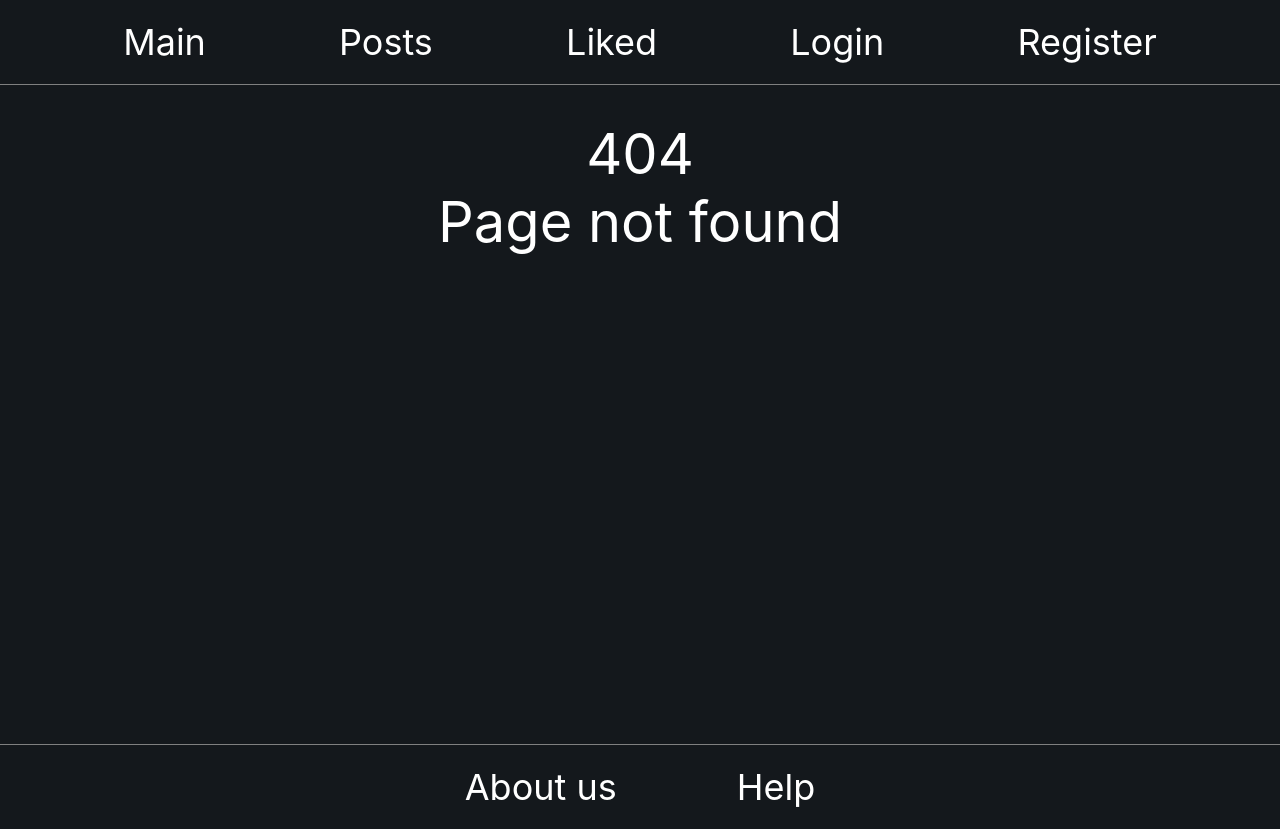
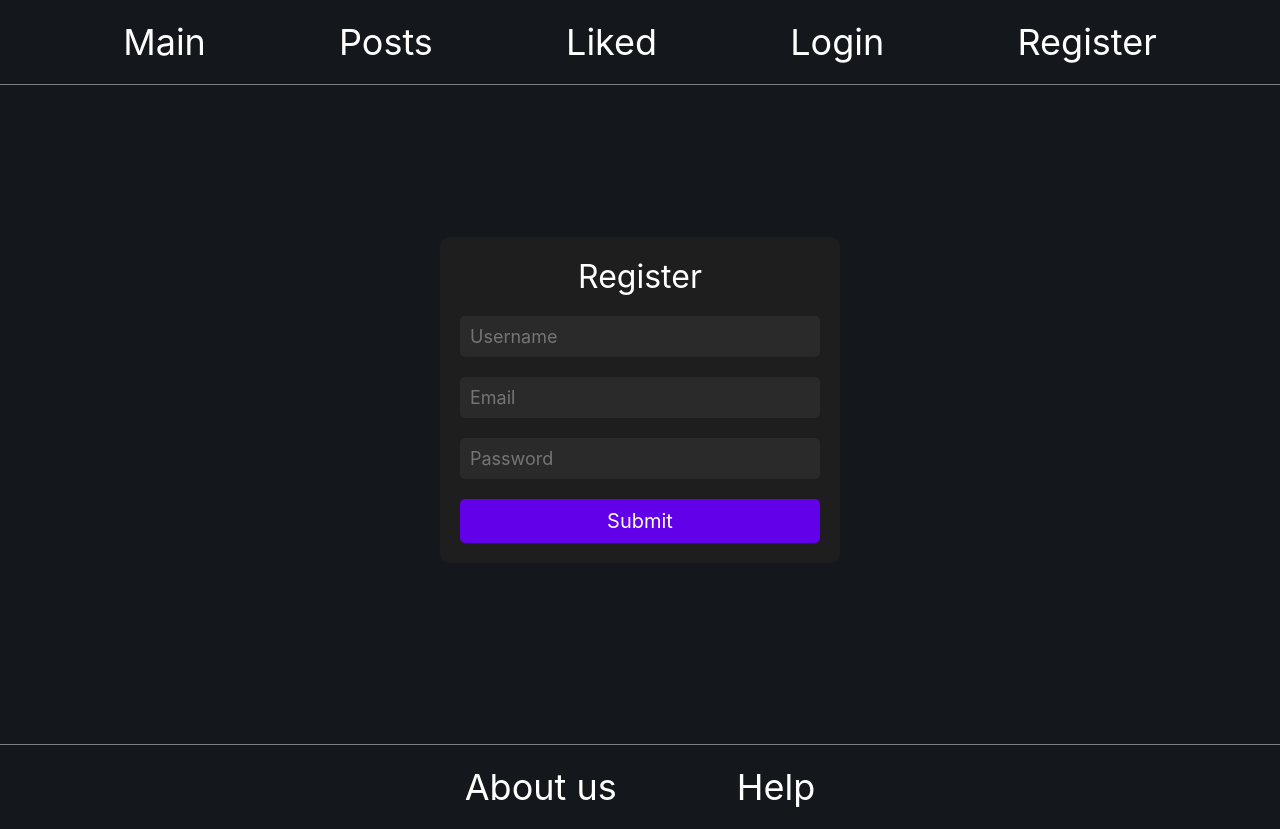
Before and after one commit to KratenkoIvan/react-app, a React (Create React App) app: page /register in a window 1280 px wide. Before the commit this address had no page. Built offline with nearby package versions, Linux system fonts and the light colour scheme.

Commit message:
added sort by tags

```diff
--- a/package.json
+++ b/package.json
@@ -14,6 +14,7 @@
     "@types/react-router-dom": "^5.3.3",
     "react": "^18.3.1",
     "react-dom": "^18.3.1",
+    "react-hook-form": "^7.54.2",
     "react-icons": "^5.4.0",
     "react-loader-spinner": "^6.1.6",
     "react-router-dom": "^7.0.2",
--- a/src/hooks/usePosts.tsx
+++ b/src/hooks/usePosts.tsx
@@ -4,6 +4,7 @@ export interface IPost{
     id: number;
     name: string;
     description: string;
+    tagId?: number;
     time?: string;
     author?: string;
 }
@@ -22,6 +23,7 @@ export function usePosts(){
                     setError(result.message)
                 }else{
                     setPosts(result.data)
+                    console.log(result.data)
                 }
 
 
--- /dev/null
+++ b/src/hooks/useTags.tsx
@@ -0,0 +1,18 @@
+import { useEffect, useState } from 'react'
+
+interface ITag {
+    id: number;
+    name:string
+}
+export function useTags() {
+    const [tags, setTags] = useState<ITag[]>([])
+    useEffect(()=>{
+        async function getTags(){
+            const response = await fetch('http://localhost:8000/api/tag/all')
+            const result = await response.json()
+            setTags(result.data)
+        }
+        getTags()
+    },[])
+    return {tags: tags}
+}
--- /dev/null
+++ b/src/pages/LoginPage/LoginPage.css
@@ -0,0 +1,45 @@
+.login-page-container{
+    height: 70vh;
+    display: flex;
+    align-items: center;
+}
+
+.user-form {
+    background-color: #1e1e1e;
+    padding: 20px;
+    border-radius: 10px;
+    display: flex;
+    flex-direction: column;
+    width: 400px;
+    max-height: 400px;
+    justify-content: space-evenly;
+}
+
+
+.user-error {
+    color: #ff5252;
+    margin-bottom: 10px;
+    font-size: 14px;
+}
+
+
+
+.login-submit {
+    background-color: #6200ea;
+    color: white;
+    border: none;
+    padding: 10px;
+    border-radius: 5px;
+    cursor: pointer;
+    font-size: 20px;
+}
+
+.login-submit:hover {
+    background-color: #3700b3;
+}
+
+.user-h1{
+    color: white;
+    margin-bottom: 20px;
+    text-align: center;
+}
--- /dev/null
+++ b/src/pages/LoginPage/LoginPage.tsx
@@ -0,0 +1,49 @@
+import { useForm } from "react-hook-form"
+import "./LoginPage.css"
+
+interface IForm {
+    email: string,
+    password: string,
+}
+
+
+export function LoginPage(){
+
+    const {register: register, handleSubmit, formState} = useForm <IForm>({
+        mode: 'onSubmit'
+    })
+
+    function onSubmit(data: IForm){
+        // fetch("https://http://localhost:8000/api/post/login",{
+        //     method: 'POST',
+        //     headers: {
+        //         'Content-Type': 'application/json'
+        //     },
+        //     body: JSON.stringify(data)
+        // })
+        console.log(data)
+    }
+
+    return (
+        <div className="login-page-container">
+
+             <form onSubmit={handleSubmit(onSubmit)} className="user-form">
+             <h1 className="user-h1">Login</h1>
+                <input placeholder = 'Email' className = "user-input" type="email" {...register('email', {
+                    required: {value: true, message: 'Field is required'},
+                    minLength: {value: 7, message: 'This field should be more than 7 symbols'},
+                    maxLength: {value: 100, message: 'This field should be less than 100 symbols'}, })} />
+
+                <p className = "user-error">{formState.errors.email?.message}</p>
+
+                <input placeholder = 'Password' className = "user-input" type="password" {...register('password', {
+                    required: {value: true, message: 'Field is required'},
+                    minLength: {value: 7, message: 'This field should be more than 7 symbols'},
+                    maxLength: {value: 100, message: 'This field should be less than 100 symbols'}, })} />
+
+                <p className = "user-error">{formState.errors.password?.message}</p>
+                <button className = "login-submit" type="submit">Submit</button>
+            </form>
+        </div>
+    )
+}
--- /dev/null
+++ b/src/pages/RegisterPage/RegisterPage.css
@@ -0,0 +1,38 @@
+.login-page-container{
+    height: 70vh;
+    display: flex;
+    align-items: center;
+}
+
+.user-form {
+    background-color: #1e1e1e;
+    padding: 20px;
+    border-radius: 10px;
+    display: flex;
+    flex-direction: column;
+    width: 400px;
+    max-height: 400px;
+    justify-content: space-evenly;
+}
+
+.user-input {
+    width: 100%;
+    padding: 10px;
+    margin-bottom: 10px;
+    border: none;
+    border-radius: 5px;
+    background-color: #2a2a2a;
+    color: #ffffff;
+    font-size: 18px;
+}
+
+.user-input:focus {
+    outline: none;
+    box-shadow: 0px 0px 5px #6200ea;
+}
+
+.email-error, .password-error, .username-error {
+    color: #ff5252;
+    font-size: 12px;
+    margin-bottom: 10px;
+}
--- /dev/null
+++ b/src/pages/RegisterPage/RegisterPage.tsx
@@ -0,0 +1,54 @@
+import { useForm } from "react-hook-form"
+import "./RegisterPage.css"
+
+interface IForm {
+    username: string,
+    email: string,
+    password: string,
+}
+
+export function RegisterPage(){
+
+    const {register: register, handleSubmit, formState} = useForm <IForm>({
+            mode: 'onSubmit'
+        })
+
+    function onSubmit(data: IForm){
+        // fetch("https://http://localhost:8000/api/post/register",{
+        //     method: 'POST',
+        //     headers: {
+        //         'Content-Type': 'application/json'
+        //     },
+        //     body: JSON.stringify(data)
+        // })
+        console.log(data)
+    }
+    return (
+        <div className="login-page-container">
+
+            <form onSubmit={handleSubmit(onSubmit)} className="user-form">
+            <h1 className="user-h1">Register</h1>
+                <input placeholder = 'Username' className = "user-input" type="text" {...register('username', {
+                    required: {value: true, message: 'Field is required'},
+                    minLength: {value: 4, message: 'This field should be more than 3 symbols'},
+                    maxLength: {value: 100, message: 'This field should be less than 100 symbols'}, })} />
+                <p className = "user-error">{formState.errors.username?.message}</p>
+
+                <input placeholder = 'Email' className = "user-input" type="email" {...register('email', {
+                    required: {value: true, message: 'Field is required'},
+                    minLength: {value: 7, message: 'This field should be more than 7 symbols'},
+                    maxLength: {value: 100, message: 'This field should be less than 100 symbols'}, })} />
+                <p className = "user-error">{formState.errors.email?.message}</p>
+
+                <input placeholder = 'Password' className = "user-input" type="password" {...register('password', {
+                    required: {value: true, message: 'Field is required'},
+                    minLength: {value: 7, message: 'This field should be more than 7 symbols'},
+                    maxLength: {value: 100, message: 'This field should be less than 100 symbols'}, })} />
+                <p className = "user-error">{formState.errors.password?.message}</p>
+
+                <button className = "login-submit" type="submit">Submit</button>
+
+        </form>
+        </div>
+    )
+}
--- a/src/routes/Routes.tsx
+++ b/src/routes/Routes.tsx
@@ -5,6 +5,8 @@ import { MainPage } from "../pages/MainPage/MainPage"
 import { PostListPage } from "../pages/PostListPage/PostListPage"
 import { Layout } from "../shared/Layout/Layout"
 import { LikedPostsPage } from "../pages/LikedPostsPage/LikedPostsPage"
+import { LoginPage } from "../pages/LoginPage/LoginPage"
+import { RegisterPage } from "../pages/RegisterPage/RegisterPage"
 
 export function AppRoutes(){
     return (
@@ -14,6 +16,8 @@ export function AppRoutes(){
                     <Route path ='/' element = {<MainPage></MainPage>}></Route>
                     <Route path ='/posts' element = {<PostListPage></PostListPage>}></Route>
                     <Route path = '/liked' element = {<LikedPostsPage></LikedPostsPage>}></Route>
+                    <Route path='/login' element={<LoginPage></LoginPage>}></Route>
+                    <Route path='/register' element={<RegisterPage></RegisterPage>}></Route>
                     <Route path="/post/:id" element = {<PostPage></PostPage>}></Route>
                     <Route path ='/*' element = {<NotFoundPage></NotFoundPage>}></Route>
 
--- a/src/shared/PostList/PostList.tsx
+++ b/src/shared/PostList/PostList.tsx
@@ -3,6 +3,7 @@ import { PostCard } from "./PostCard/PostCard"
 import { usePosts } from "../../hooks/usePosts";
 import './PostList.css'
 import { FidgetSpinner } from "react-loader-spinner";
+import { useTags } from "../../hooks/useTags";
 
 // const posts = [
 //     {id: 0, category: 'Cats', title: 'Cute cat', description: 'A very cute cat', social_image: 'https://www.womansworld.com/wp-content/uploads/2024/08/cute-cats.jpg?w=1200&h=630&crop=1&quality=86&strip=all', author: 'Cat Author'},
@@ -14,18 +15,20 @@ import { FidgetSpinner } from "react-loader-spinner";
 
 export function PostList(){
     const {posts, isLoading, error} = usePosts()
+    const { tags } = useTags()
     const [filteredPosts, setFilteredPosts] = useState(posts);
-    const [selectedCategory, setSelectedCategory] = useState('All')
+    const [selectedTag, setSelectedTag] = useState<number>(0)
+
 
     useEffect(() => {
-        if (selectedCategory === 'All'){
+        if (selectedTag === 0){
             setFilteredPosts(posts)
         } else {
-            // setFilteredPosts(posts.filter((post)=> {
-            //     return post.category === selectedCategory
-            // }))
+            setFilteredPosts(posts.filter((post)=> {
+                return post.tagId === selectedTag
+            }))
         }
-    }, [selectedCategory, posts])
+    }, [selectedTag, posts])
 
     return (
         <div className="postList">
@@ -38,13 +41,12 @@ export function PostList(){
             ariaLabel="fidget-spinner-loading"
              /></div>) : (!error ? <>
                     <select onChange={(event)=>{
-                        setSelectedCategory(event.target.value)
+                        setSelectedTag(+event.target.value)
                     }}>
-                        <option value="All">All</option>
-                        <option value="Programming">Programming</option>
-                        <option value="Games">Games</option>
-                        <option value="Cats">Cats</option>
-                        <option value="Food">Food</option>
+                        <option value={0}>All</option>
+                        {tags && tags.map(tag => {
+                            return <option value={tag.id}>{tag.name}</option>
+                        })}
                     </select>
 
                     {filteredPosts.map((post)=> {
```
Also changed, not shown: src/hooks/useCategories.tsx (deleted, +0 -14 lines), 1 other file (tests, documents, lock files or other folders).
